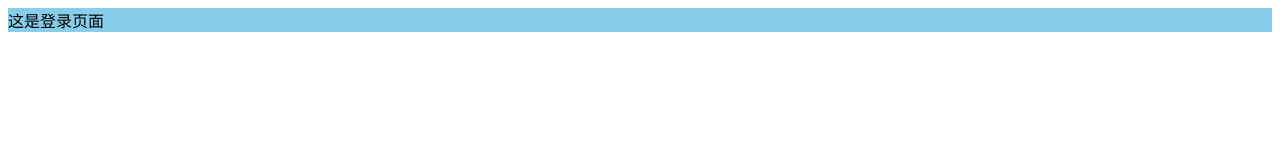
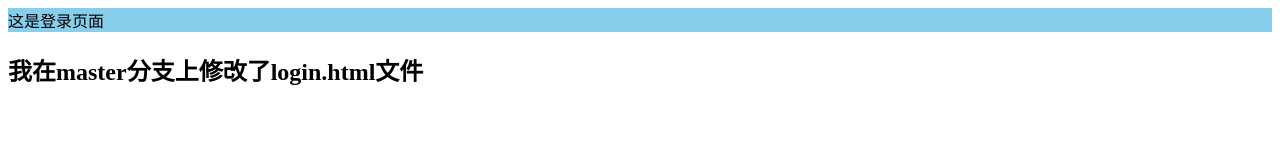
Before and after one commit to mechcodeman/test_01, a plain HTML site: page login.html in a window 1280 px wide. Drawn offline with Linux system fonts and the light colour scheme.

Commit message:
在master分支上修改了login.html分支

```diff
--- a/login.html
+++ b/login.html
@@ -11,6 +11,7 @@
 
 <body>
     <div>这是登录页面</div>
+    <h2>我在master分支上修改了login.html文件</h2>
 </body>
 
 </html>
```
